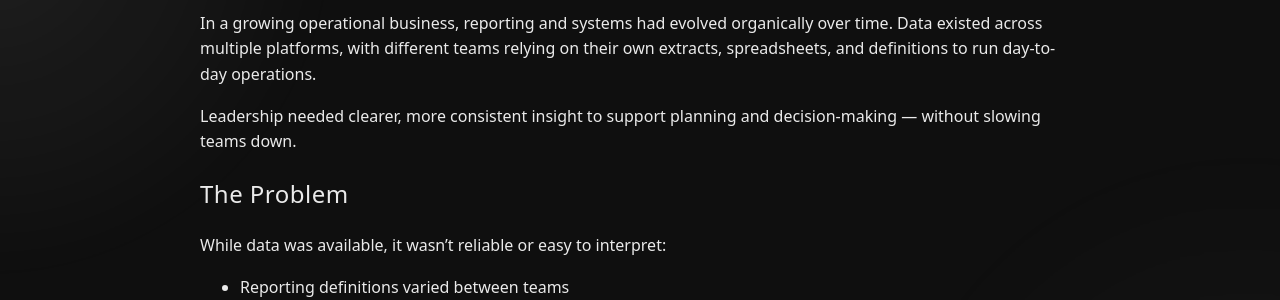
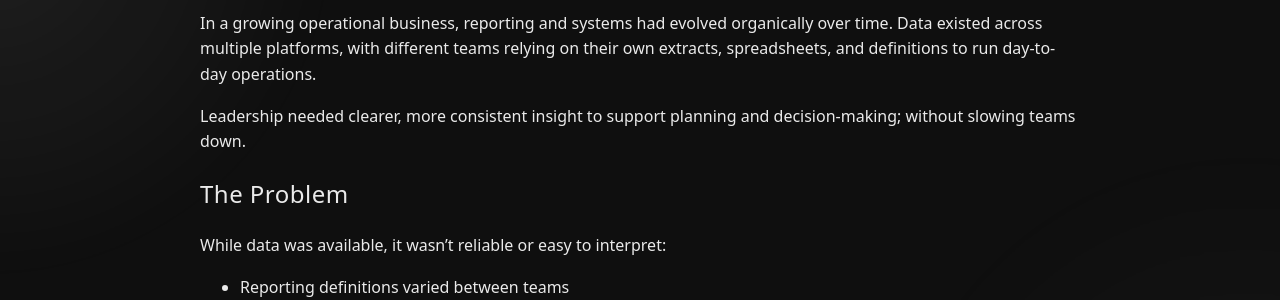
Before and after one commit to ElliotGinge/elliotginger.com, a Jekyll site: the page built from work/systems-and-reporting-alignment.md, in a window 1280 px wide. Shown: the part 213-513 px from the top of the page. Built offline with Jekyll 4.4.1, drawn with Linux system fonts in a browser that asks for light colours.

```diff
--- a/work/systems-and-reporting-alignment.md
+++ b/work/systems-and-reporting-alignment.md
@@ -8,7 +8,7 @@ permalink: /work/systems-and-reporting-alignment/
 
 In a growing operational business, reporting and systems had evolved organically over time. Data existed across multiple platforms, with different teams relying on their own extracts, spreadsheets, and definitions to run day-to-day operations.
 
-Leadership needed clearer, more consistent insight to support planning and decision-making — without slowing teams down.
+Leadership needed clearer, more consistent insight to support planning and decision-making; without slowing teams down.
 
 ## The Problem
 
```
